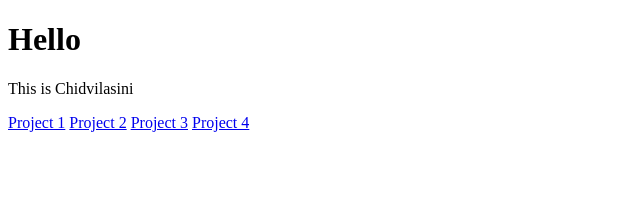
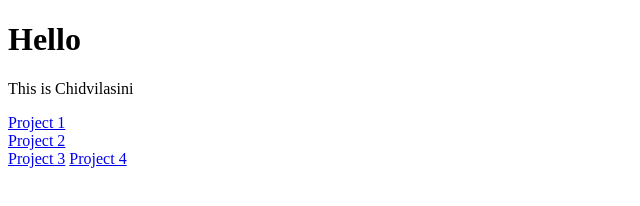
Before and after one commit to Chidvilasin29/Chidvilasin29.github.io, a plain HTML site: page index.html in a window 1280 px wide. Shown: the whole page, without its empty margins (0-640 px from the left). Drawn offline with Linux system fonts and the light colour scheme.

Commit message:
Update index.html

```diff
--- a/index.html
+++ b/index.html
@@ -8,8 +8,8 @@
 <body>
     <h1>Hello</h1>
     <p>This is Chidvilasini</p>
-     <a href="#">Project 1</a>
-     <a href="#">Project 2</a>
+     <div><a href="#">Project 1</a></div>
+     <div><a href="#">Project 2</a></div>
      <a href="#">Project 3</a>
      <a href="#">Project 4</a>
 </body>
```
